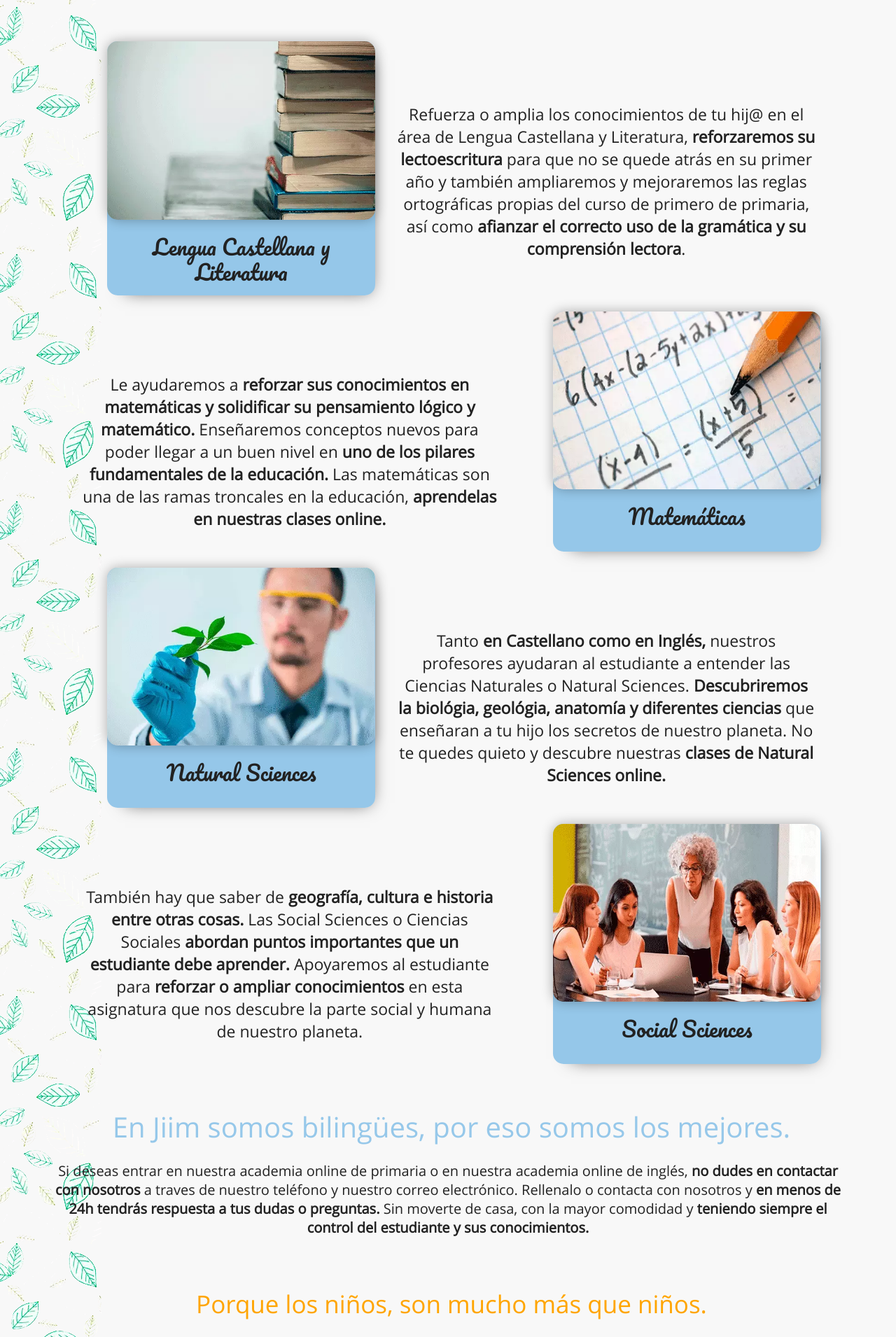
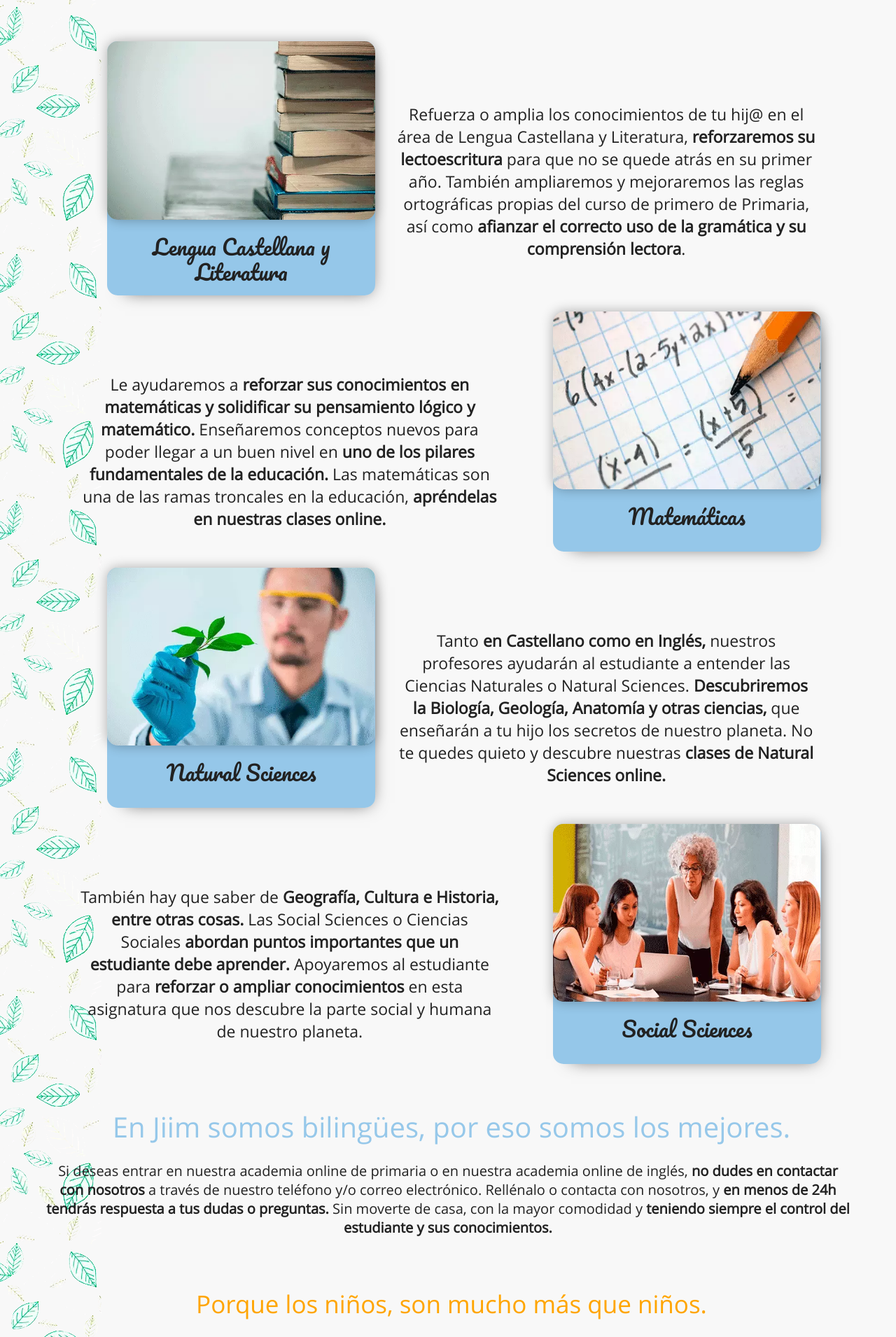
Before and after one commit to juanma2519/academiaJiim, a PHP site: page /clases-de-primaria.php in a window 1280 px wide. Shown: the part 3967-5877 px from the top of the page at 70% size. Run offline with PHP 8.4, Linux system fonts and the light colour scheme.

Commit message:
Cambio de ortografía

```diff
--- a/clases-de-primaria.php
+++ b/clases-de-primaria.php
@@ -309,8 +309,8 @@
               <p>
                 Refuerza o amplia los conocimientos de tu hij@ en el área de Lengua
                 Castellana y Literatura, <b>reforzaremos su lectoescritura </b>para que no se quede atrás
-                en su primer año y también ampliaremos y mejoraremos las reglas ortográficas propias
-                del curso de primero de primaria, así como <b>afianzar el correcto uso de la gramática y su comprensión lectora</b>.
+                en su primer año. También ampliaremos y mejoraremos las reglas ortográficas propias
+                del curso de primero de Primaria, así como <b>afianzar el correcto uso de la gramática y su comprensión lectora</b>.
               </p>
           </article>
           <article class="cubo cubo-inicio cubo-3 col-right asignatura-texto">
@@ -318,7 +318,7 @@
             Le ayudaremos a <b>reforzar sus conocimientos en matemáticas y solidificar su pensamiento
             lógico y matemático.</b> Enseñaremos conceptos nuevos para poder llegar a un buen nivel
             en <b>uno de los pilares fundamentales de la educación.</b> Las matemáticas son una de las ramas
-            troncales en la educación, <b>aprendelas en nuestras clases online.</b>
+            troncales en la educación, <b>apréndelas en nuestras clases online.</b>
             </p>
           </article>
           <article class="cubo cubo-inicio cubo-3 col-left">
@@ -341,15 +341,15 @@
           </article>
           <article class="cubo cubo-inicio cubo-3 col-right asignatura-texto">
               <p>
-              Tanto <b>en Castellano como en Inglés,</b> nuestros profesores ayudaran al estudiante a
-              entender las Ciencias Naturales o Natural Sciences. <b>Descubriremos la biológia, geológia,
-              anatomía y diferentes ciencias</b> que enseñaran a tu hijo los secretos de nuestro planeta.
+              Tanto <b>en Castellano como en Inglés,</b> nuestros profesores ayudarán al estudiante a
+              entender las Ciencias Naturales o Natural Sciences. <b>Descubriremos la Biología, Geología,
+              Anatomía y otras ciencias,</b> que enseñarán a tu hijo los secretos de nuestro planeta.
               No te quedes quieto y descubre nuestras <b>clases de Natural Sciences online.</b>
               </p>
           </article>
           <article class="cubo cubo-inicio cubo-3 col-right asignatura-texto">
             <p>
-            También hay que saber de <b>geografía, cultura e historia entre otras cosas.</b> Las Social Sciences
+            También hay que saber de <b>Geografía, Cultura e Historia, entre otras cosas.</b> Las Social Sciences
             o Ciencias Sociales <b>abordan puntos importantes que un estudiante debe aprender. </b>
             Apoyaremos al estudiante para<b> reforzar o ampliar conocimientos</b> en esta asignatura que nos descubre
             la parte social y humana de nuestro planeta.
@@ -367,15 +367,15 @@
         </div>
         <h2 class="tituloParrafo">En Jiim somos bilingües, por eso somos los mejores.</h2>
         <p>
-          Si deseas entrar en nuestra academia online de primaria o en nuestra academia online de inglés, <b>no dudes en contactar con nosotros</b> a traves de nuestro teléfono y nuestro correo electrónico.
-          Rellenalo o contacta con nosotros y <b>en menos de 24h tendrás respuesta a tus dudas o preguntas.</b> Sin moverte de casa, con la mayor comodidad y <b>teniendo siempre el control del estudiante y sus conocimientos.</b>
+          Si deseas entrar en nuestra academia online de primaria o en nuestra academia online de inglés, <b>no dudes en contactar con nosotros</b> a través de nuestro teléfono y/o correo electrónico.
+          Rellénalo o contacta con nosotros, y <b>en menos de 24h tendrás respuesta a tus dudas o preguntas.</b> Sin moverte de casa, con la mayor comodidad y <b>teniendo siempre el control del estudiante y sus conocimientos.</b>
         </p>
         <h3 class="tituloParrafo2">
           Porque los niños, son mucho más que niños.
         </h3>
         <p>
           <b>Entendemos las dificultades de un padre o una madre</b> a la hora de criar a un hij@. Por eso <b>somos flexibles y te lo ponemos fácil.</b>
-          Conjuga tu horario como quieras y complementalo con el resto de sus clases particulares, con tu trabajo o con cualquier contratiempo.
+          Conjuga tu horario como quieras y compleméntalo con el resto de sus clases particulares, con tu trabajo o con cualquier contratiempo.
           <b>Te ayudamos a encontrar el mejor horario enfocado a tus necesidades.</b> Clases online sin que pierdas tiempo en desplazamientos innecesarios.
           Descubre nuestra fórmula y <b>disfruta con nuestro increíble trabajo.</b>
         </p>
@@ -387,7 +387,7 @@
             <h2>Clase de 1H</h2>
           </ul>
           <ul class="columns_price">
-            <p>Numero minimo de clases</p>
+            <p>Número mínimo de clases</p>
             <span>2 clases a la semana</span>
           </ul>
           <ul class="columns_price">
@@ -395,7 +395,7 @@
             <span>Adaptación curricular</span>
           </ul>
           <ul class="columns_price">
-            <p>Contenido unico para las clases</p>
+            <p>Contenido único para las clases</p>
             <span>Contenido Propio</span>
           </ul>
           <ul class="columns_price">
```
